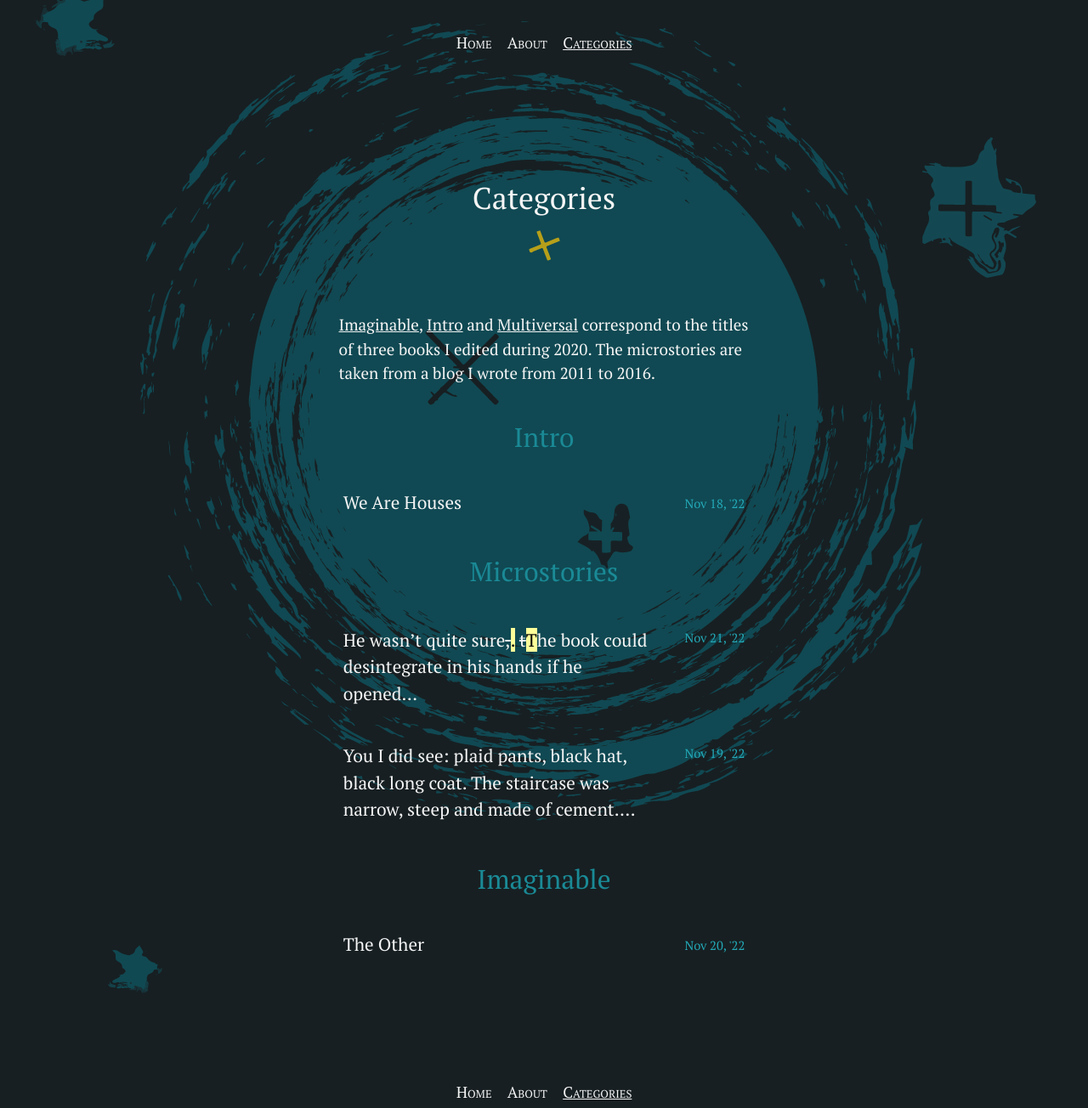
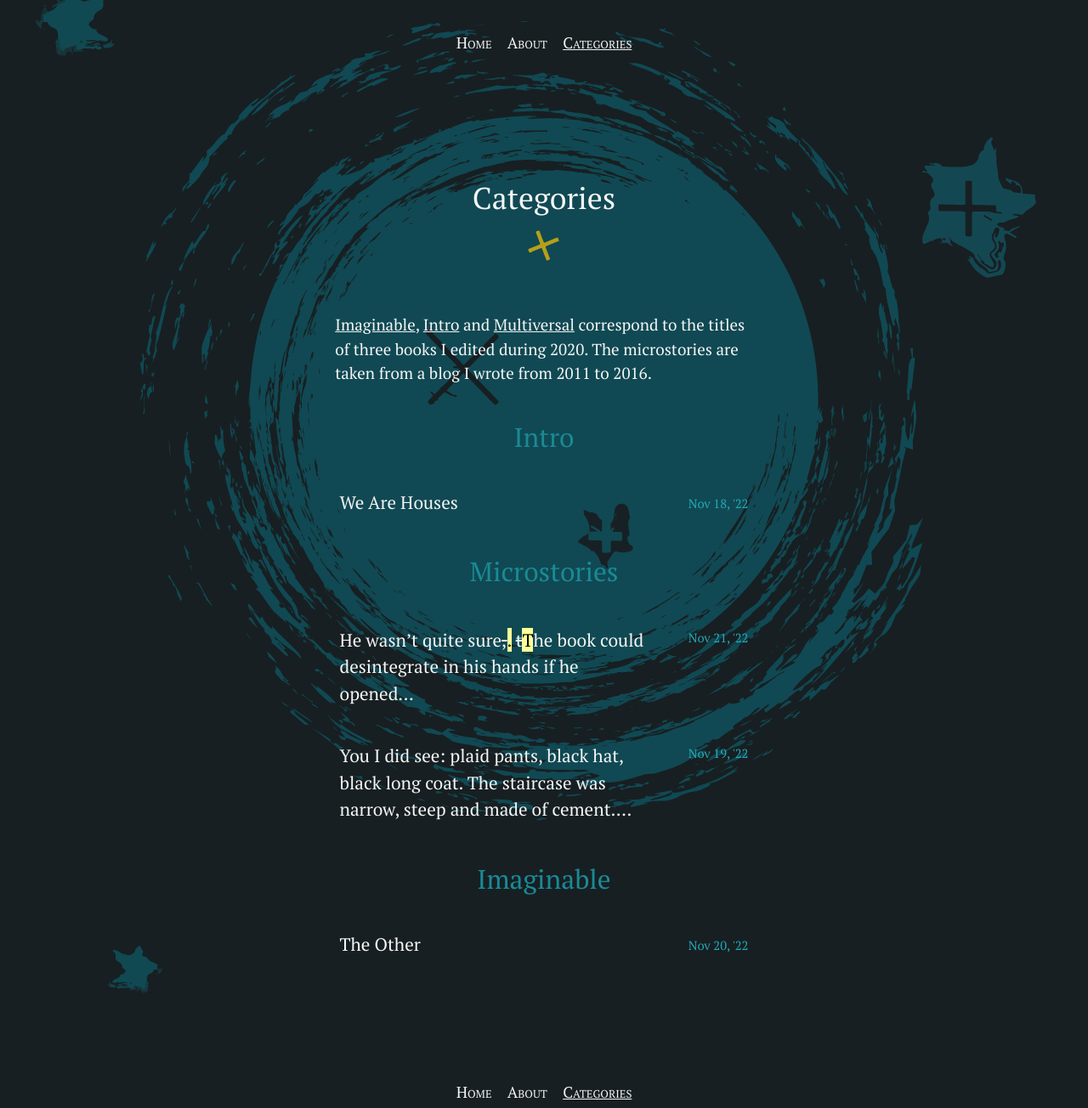
Before and after one commit to silvialohrmann/editorial, a Jekyll site: the page built from categories.html, in a window 1280 px wide. Shown: the whole page at 85% size. Built offline with Jekyll 4.4.1, drawn with Linux system fonts in a browser that asks for light colours.

Commit message:
Update _article.scss

```diff
--- a/_sass/_article.scss
+++ b/_sass/_article.scss
@@ -98,10 +98,11 @@
   margin: 2em auto;
   padding: 2em 0;
   box-shadow: none;
+  max-width:25.8em;
 }
 
 .category-ul {
-  max-width: 23em;
+  max-width: 24em;
   margin: auto;
 }
 
```
